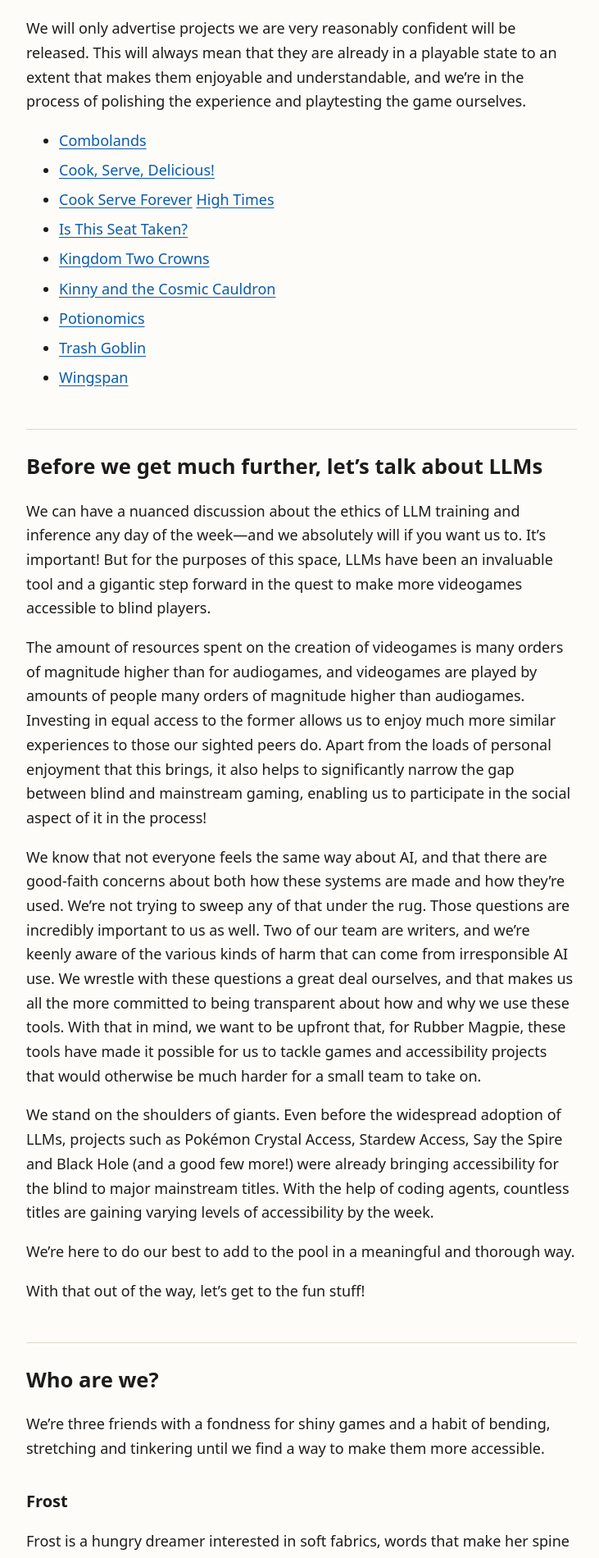
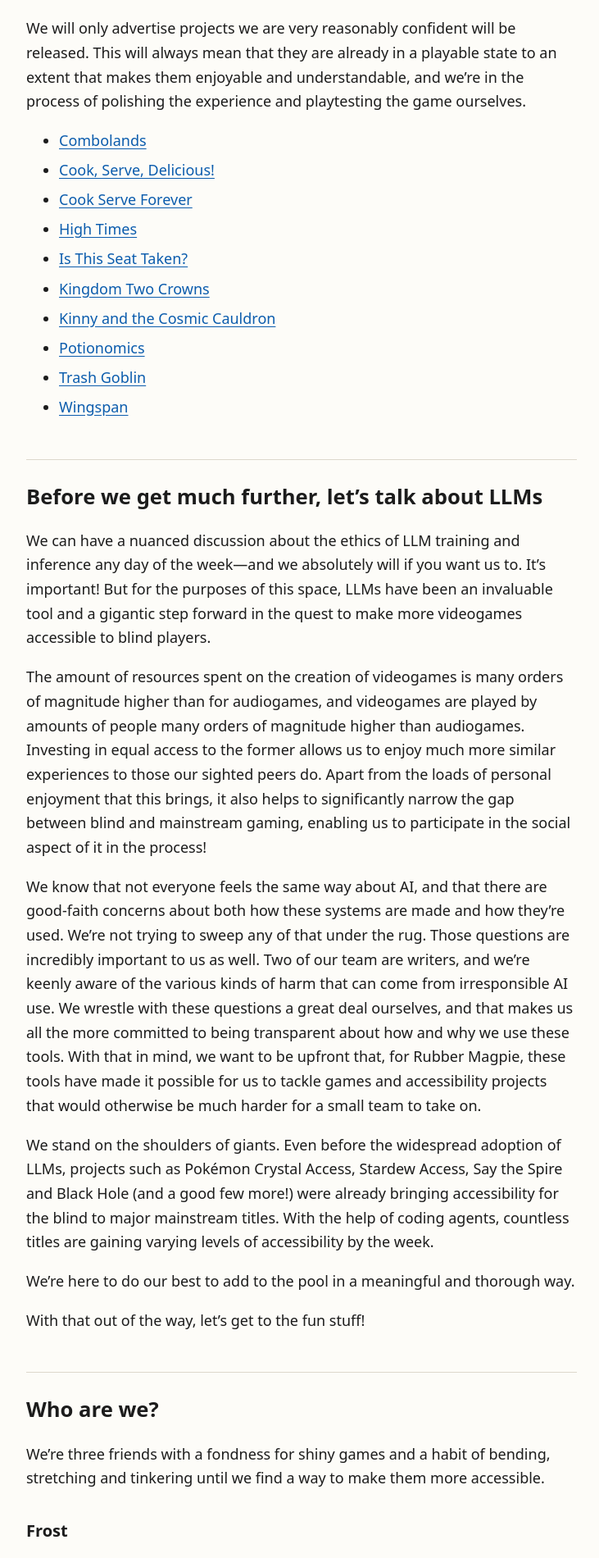
Before and after one commit to Rubber-Magpie/rubber-magpie.github.io, a Jekyll site: the page built from index.md, in a window 1280 px wide. Shown: the part 838-2738 px from the top of the page at 82% size, without its empty margins (272-1003 px from the left). Built offline with Jekyll 4.4.1, drawn with Linux system fonts in a browser that asks for light colours.

```diff
--- a/index.md
+++ b/index.md
@@ -21,7 +21,7 @@ We will only advertise projects we are very reasonably confident will be release
 - [Combolands](https://store.steampowered.com/app/4075620/Combolands_Roguelike_Citybuilder/)
 - [Cook, Serve, Delicious!](https://store.steampowered.com/app/247020/Cook_Serve_Delicious/)
 - [Cook Serve Forever](https://store.steampowered.com/app/1928090/Cook_Serve_Forever/)
-[ High Times](https://store.steampowered.com/app/2251220/High_Times/)
+- [High Times](https://store.steampowered.com/app/2251220/High_Times/)
 - [Is This Seat Taken?](https://store.steampowered.com/app/3035120/Is_This_Seat_Taken/)
 - [Kingdom Two Crowns](https://store.steampowered.com/app/701160/Kingdom_Two_Crowns/)
 - [Kinny and the Cosmic Cauldron](https://store.steampowered.com/app/3330210/Kinny_and_the_Cosmic_Cauldron/)
```
